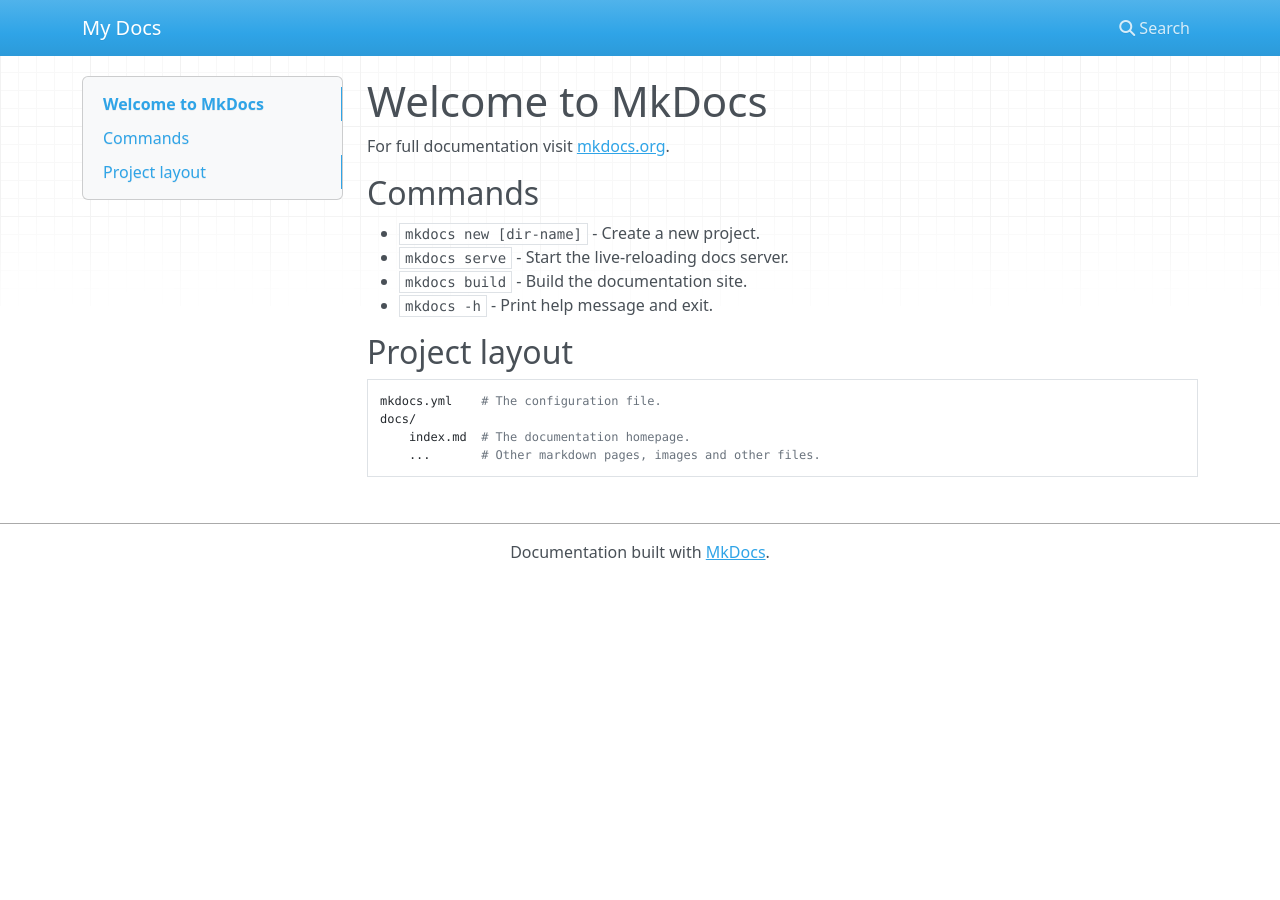
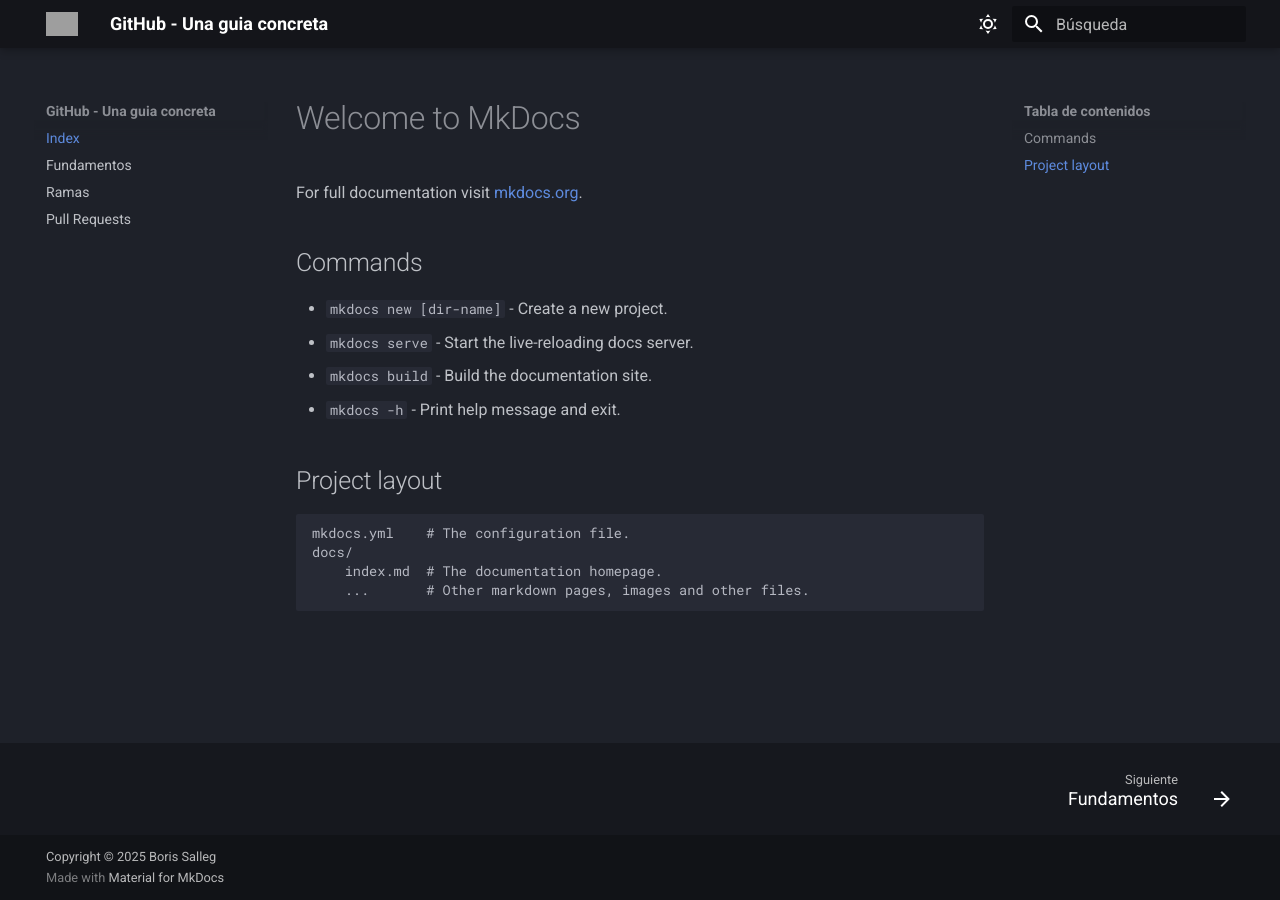
Before and after one commit to borissalleg/tutorial_GitHub, an MkDocs documentation site: the page built from docs/index.md, in a window 1280 px wide. Built offline with MkDocs 1.6.1 and Material for MkDocs 9.7.7, drawn with Linux system fonts in a browser that asks for light colours; nearby versions of some CDN libraries; grey boxes are pictures that could not be loaded.

Commit message:
Fundamentos y Ramas

```diff
--- a/mkdocs.yml
+++ b/mkdocs.yml
@@ -1 +1,78 @@
-site_name: My Docs
+site_name: GitHub - Una guia concreta
+nav:
+  - Index : index.md
+  - Fundamentos : fundamentos.md
+  - Ramas : ramas.md
+  - Pull Requests : pull_requests.md
+
+
+
+theme:
+  name: 'material'
+  language: 'es'
+  font:
+    text: Roboto
+    code: Roboto Mono
+  plugins:
+  #  - codeinclude
+   - search
+
+  logo: assets/logo.png
+  favicon: assets/favicon.ico
+  features:
+    - navigation.footer
+    # - navigation.expand
+    - navigation.sections  # Habilita la generación automática de índices
+    - content.tabs.link
+    - content.code.annotate
+    - content.tooltips
+    # - toc.integrate  # Habilita la integración de la tabla de contenido
+
+
+  palette:
+    # Dark Mode
+    - scheme: slate
+      toggle:
+        icon: material/weather-sunny
+        name: Dark mode
+      primary: black
+      accent: deep purple
+
+    # Light Mode
+    - scheme: default
+      toggle:
+        icon: material/weather-night
+        name: Light mode
+      primary: purple
+      accent: orange
+
+extra_css:
+  - assets/stylesheets/styles.css
+
+markdown_extensions:
+  - attr_list
+  - pymdownx.emoji:
+      # emoji_index: !!python/name:pymdownx.emoji.gemoji
+      # emoji_generator: !!python/name:pymdownx.emoji.to_png
+  - pymdownx.highlight:
+      anchor_linenums: true
+      line_spans: __span
+      pygments_lang_class: true
+  - pymdownx.inlinehilite
+  - pymdownx.snippets
+  - pymdownx.superfences:
+      custom_fences:
+        - name: mermaid
+          class: mermaid
+  - pymdownx.tabbed:
+      alternate_style: true
+  - admonition
+  - pymdownx.details
+
+# extra:
+#   social:
+#     - icon: simple/youtube
+#       link: https://youtube.com/@jborissalleg
+#     - icon: simple/linkedin
+#       link: https://linkedin.com/borissalleg
+copyright: Copyright &copy; 2025 Boris Salleg
```
Also changed, not shown: docs/fundamentos.md (added, +271 -0 lines), docs/ramas.md (added, +214 -0 lines).
